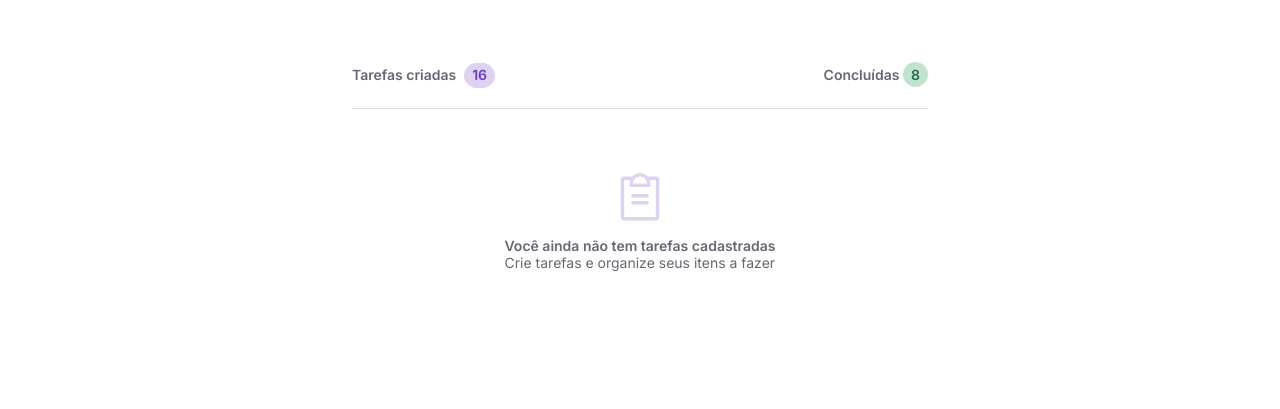
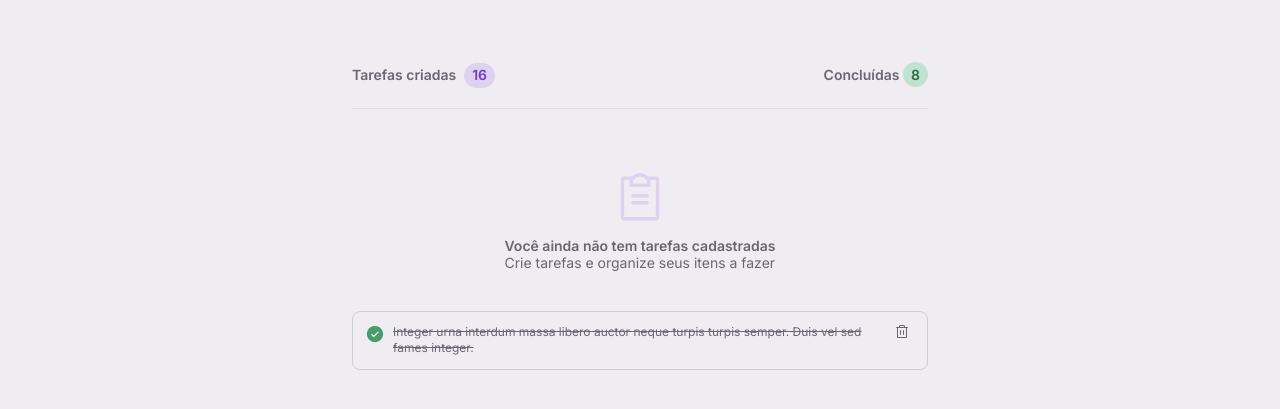
Before and after one commit to luis-godoi/Lista-de-Tarefas, a plain HTML site: page index.html in a window 1280 px wide. Shown: the part 201-610 px from the top of the page. Drawn offline with Linux system fonts and the light colour scheme.

Commit message:
estilizando os li

```diff
--- a/index.html
+++ b/index.html
@@ -36,13 +36,26 @@
 
         <div class="separator"></div>
 
-        <section class="empty">
+        <section class="empty" id="empty-section">
           <img src="assets/ClipboardTextRegular.svg" alt="">
           <div>
             <strong>Você ainda não tem tarefas cadastradas</strong>
             <p>Crie tarefas e organize seus itens a fazer</p>
           </div>
         </section>
+
+        <ul role="list" class="list" id="task-list">
+          <li class="task">
+            <input type="checkbox" name="list-items" id="items" class="hidden-checkbox" checked>
+            <div class="circle-regular">
+              <img src="assets/CircleRegular.svg" alt="">
+            </div>
+            <p>Integer urna interdum massa libero auctor neque turpis turpis semper. Duis vel sed fames integer.</p>
+            <div class="trash-regular">
+              <img src="assets/TrashRegular.svg" alt="">
+            </div>
+          </li>
+        </ul>
     </main>
   </body>
 </html>
--- a/styles/global.css
+++ b/styles/global.css
@@ -31,6 +31,8 @@
   --danger: #C2464D;
 
   --pd-x: 1.5rem;
+
+  background-color: var(--gray-100);
 }
 
 .container {
--- a/styles/index.css
+++ b/styles/index.css
@@ -3,3 +3,4 @@
 @import url(input.css);
 @import url(tasks.css);
 @import url(empty.css);
+@import url(list.css);
--- /dev/null
+++ b/styles/list.css
@@ -0,0 +1,66 @@
+ul[role="list"] {
+  list-style: none;
+}
+
+ul {
+
+  & .task {
+    background-color: var(--gray-300);
+    border: 1px solid var(--gray-400);
+    border-radius: 0.5rem;
+
+    padding: 0.75rem;
+    display: flex;
+    flex-direction: row;
+    align-items: flex-start;
+    gap: 0.5rem;
+    position: relative;
+    justify-content: space-between;
+
+    color: var(--gray-600);
+    font-family: var(--ff);
+    font-weight: var(--fw-reg);
+    font-size: var(--fs-sm);
+    line-height: 140%;
+
+    & .hidden-checkbox {
+      display: none;
+    }
+
+    & .circle-regular,
+    .trash-regular {
+      cursor: pointer;
+    }
+
+    & .trash-regular  {
+      width: 1.5rem;
+      height: 1.5rem;
+
+      & img {
+        width: 1rem;
+        height: 1rem;
+
+        &:hover {
+          content: url('/./assets/TrashFill.svg');
+          width: 1rem;
+          height: 1rem;
+          background-color: var(--gray-400);
+          border-radius: 0.25rem;
+        }
+      }
+    }
+  }
+
+  &:has(:checked) {
+    & .task {
+      background-color: var(--gray-100);
+
+      color: var(--gray-500);
+      text-decoration: line-through;
+
+      .circle-regular {
+        content: url('/./assets/CheckCircleFill.svg');
+      }
+    }
+  }
+}
```
Also changed, not shown: assets/CheckCircleFill.png (deleted), assets/CheckCircleFill.svg (added), assets/CircleRegular.png (deleted), assets/CircleRegular.svg (added), assets/TrashFill.svg (added), assets/TrashRegular.png (deleted), assets/TrashRegular.svg (added).
